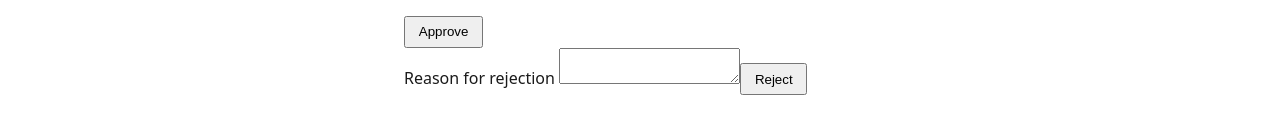
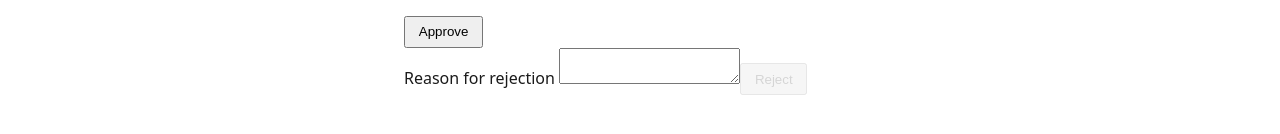
Before and after one commit to HussainALAradi5/cr-assessment-frontend-20260721, an Angular app: page / in a window 1280 px wide. Shown: the part 562-696 px from the top of the page. Built offline with nearby package versions, Linux system fonts and the light colour scheme.

Commit message:
# fix minor issue at the reject

```diff
--- a/src/components/cr-detail/cr-detail.component.ts
+++ b/src/components/cr-detail/cr-detail.component.ts
@@ -1,6 +1,6 @@
 import { Component, Input, OnInit } from '@angular/core';
 import { CommonModule } from '@angular/common';
-import { FormControl, ReactiveFormsModule } from '@angular/forms';
+import { FormControl, ReactiveFormsModule, Validators } from '@angular/forms';
 import { CrApiService } from '../../api/cr-api.service';
 import { SessionService } from '../../session/session.service';
 import { CrDetail, TimelineEntry } from '../../models/cr.models';
@@ -26,7 +26,7 @@ export class CrDetailComponent implements OnInit {
 	submitting = false;
 	actionError?: string;
 	// TODO: add validation so the form is invalid until a reason is entered.
-	rejectControl = new FormControl('', { nonNullable: true });
+	rejectControl = new FormControl('', { nonNullable: true, validators: [Validators.required] });
 
 	constructor(private readonly api: CrApiService, private readonly session: SessionService) {}
 
```
